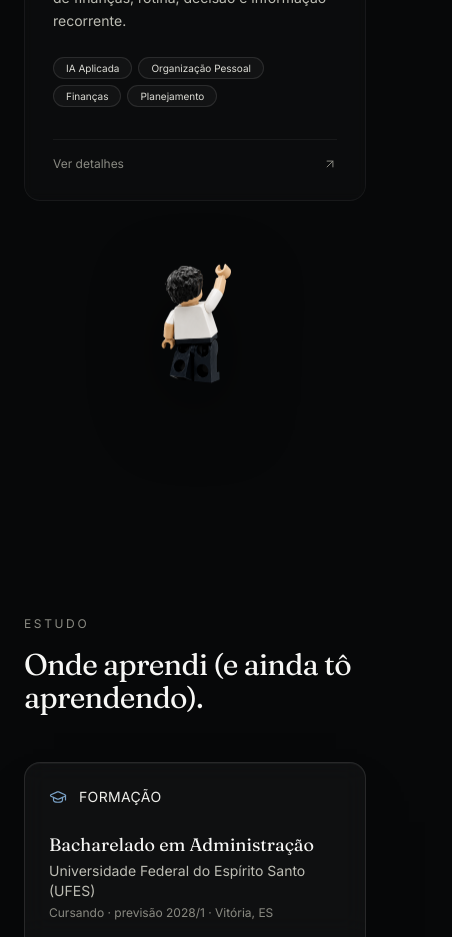
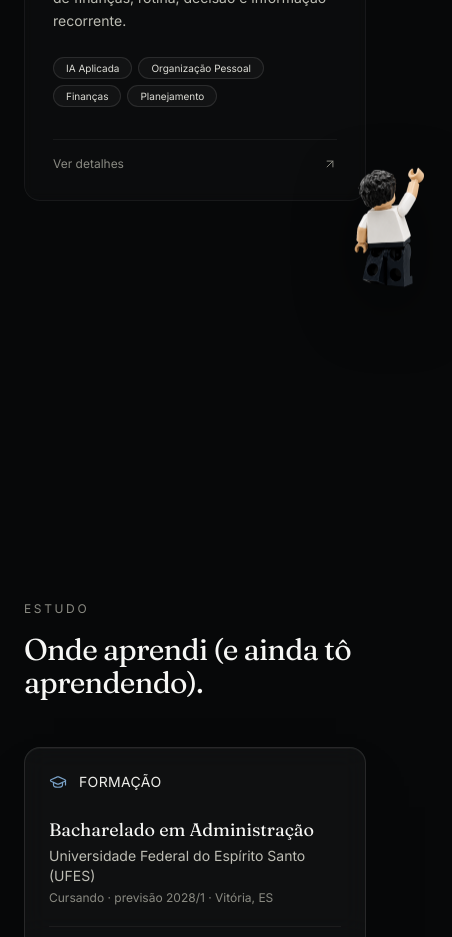
Before and after one commit to PedroFlecky/Portfolio, a React (Vite) app: page / in a window 390 px wide. Shown: the part 6600-7537 px from the top of the page, 452 px wide, since content can reach past the window. Built offline with nearby package versions, Linux system fonts and the light colour scheme.

Commit message:
Ajustes de posição e tamanho dos personagens

```diff
--- a/src/components/About.jsx
+++ b/src/components/About.jsx
@@ -40,11 +40,10 @@ export default function About() {
                 src={c.src}
                 alt="Pedro Felipe mexendo no computador"
                 draggable={false}
-                initial={{ opacity: 0, y: 16 }}
-                whileInView={{ opacity: 1, y: 0 }}
+                initial={{ opacity: 0, y: 16, scaleX: c.flip ? -1 : 1 }}
+                whileInView={{ opacity: 1, y: 0, scaleX: c.flip ? -1 : 1 }}
                 viewport={{ once: true, amount: 0.3 }}
                 transition={{ duration: 0.9, ease: [0.22, 1, 0.36, 1], delay: 0.2 }}
-                style={c.flip ? { transform: 'scaleX(-1)' } : undefined}
                 className={characterClass('about', 'z-20')}
               />
             )}
@@ -56,8 +55,7 @@ export default function About() {
                   src={c.src}
                   alt="Pedro Felipe mexendo no computador"
                   draggable={false}
-                  style={c.flip ? { transform: 'scaleX(-1)' } : undefined}
-                  className="w-52 h-auto select-none drop-shadow-[0_25px_35px_rgba(0,0,0,0.5)]"
+                  className={`w-52 h-auto select-none drop-shadow-[0_25px_35px_rgba(0,0,0,0.5)] ${c.flip ? 'scale-x-[-1]' : ''}`}
                 />
               </div>
             )}
--- a/src/components/Areas.jsx
+++ b/src/components/Areas.jsx
@@ -20,11 +20,10 @@ export default function Areas() {
             alt=""
             aria-hidden
             draggable={false}
-            initial={{ opacity: 0, x: 40 }}
-            whileInView={{ opacity: 1, x: 0 }}
+            initial={{ opacity: 0, x: 40, scaleX: c.flip ? -1 : 1 }}
+            whileInView={{ opacity: 1, x: 0, scaleX: c.flip ? -1 : 1 }}
             viewport={{ once: true, amount: 0.3 }}
             transition={{ duration: 0.9, ease: [0.22, 1, 0.36, 1] }}
-            style={c.flip ? { transform: 'scaleX(-1)' } : undefined}
             className={characterClass('areas')}
           />
         )}
--- a/src/components/Contact.jsx
+++ b/src/components/Contact.jsx
@@ -20,11 +20,10 @@ export default function Contact() {
               alt=""
               aria-hidden
               draggable={false}
-              initial={{ opacity: 0, y: -16 }}
-              whileInView={{ opacity: 1, y: 0 }}
+              initial={{ opacity: 0, y: -16, scaleX: c.flip ? -1 : 1 }}
+              whileInView={{ opacity: 1, y: 0, scaleX: c.flip ? -1 : 1 }}
               viewport={{ once: true, amount: 0.4 }}
               transition={{ duration: 0.8, ease: [0.22, 1, 0.36, 1] }}
-              style={c.flip ? { transform: 'scaleX(-1)' } : undefined}
               className={characterClass('contact', 'z-20')}
             />
           )}
--- a/src/components/Experience.jsx
+++ b/src/components/Experience.jsx
@@ -29,11 +29,10 @@ export default function Experience() {
               alt=""
               aria-hidden
               draggable={false}
-              initial={{ opacity: 0, y: 18 }}
-              whileInView={{ opacity: 1, y: 0 }}
+              initial={{ opacity: 0, y: 18, scaleX: c.flip ? -1 : 1 }}
+              whileInView={{ opacity: 1, y: 0, scaleX: c.flip ? -1 : 1 }}
               viewport={{ once: true, amount: 0.25 }}
               transition={{ duration: 0.9, ease: [0.22, 1, 0.36, 1] }}
-              style={c.flip ? { transform: 'scaleX(-1)' } : undefined}
               className={characterClass('experience', 'z-20')}
             />
           )}
--- a/src/components/Hero.jsx
+++ b/src/components/Hero.jsx
@@ -111,9 +111,8 @@ export default function Hero() {
                 src={characters.hero.src}
                 alt="Pedro Felipe acenando"
                 draggable={false}
-                animate={{ y: [0, -8, 0] }}
+                animate={{ y: [0, -8, 0], scaleX: characters.hero.flip ? -1 : 1 }}
                 transition={{ duration: 4.5, repeat: Infinity, ease: 'easeInOut' }}
-                style={characters.hero.flip ? { transform: 'scaleX(-1)' } : undefined}
                 className={`relative ${characters.hero.width} h-auto select-none drop-shadow-[0_30px_40px_rgba(0,0,0,0.5)]`}
               />
               {/* "balãozinho" discreto */}
--- a/src/components/Projects.jsx
+++ b/src/components/Projects.jsx
@@ -1,7 +1,7 @@
 import { useState } from 'react';
 import { motion } from 'framer-motion';
 import { projects } from '../data/profile.js';
-import { characters } from '../data/characters.js';
+import { characters, characterClass } from '../data/characters.js';
 import SectionTitle from './SectionTitle.jsx';
 import ProjectCard from './ProjectCard.jsx';
 import ProjectModal from './ProjectModal.jsx';
@@ -26,22 +26,19 @@ export default function Projects() {
         </div>
 
         {c.show && (
-          <motion.div
-            initial={{ opacity: 0, y: 20 }}
-            whileInView={{ opacity: 1, y: 0 }}
-            viewport={{ once: true, amount: 0.4 }}
-            transition={{ duration: 0.8, ease: [0.22, 1, 0.36, 1] }}
-            className="mt-8 flex justify-center"
-          >
-            <img
+          <div className="relative h-48 md:h-56 lg:h-64 mt-4">
+            <motion.img
               src={c.src}
               alt=""
               aria-hidden
               draggable={false}
-              style={c.flip ? { transform: 'scaleX(-1)' } : undefined}
-              className={`${c.width} h-auto pointer-events-none select-none drop-shadow-[0_25px_35px_rgba(0,0,0,0.55)]`}
+              initial={{ opacity: 0, y: 20, scaleX: c.flip ? -1 : 1 }}
+              whileInView={{ opacity: 1, y: 0, scaleX: c.flip ? -1 : 1 }}
+              viewport={{ once: true, amount: 0.4 }}
+              transition={{ duration: 0.8, ease: [0.22, 1, 0.36, 1] }}
+              className={characterClass('projects')}
             />
-          </motion.div>
+          </div>
         )}
       </div>
 
--- a/src/data/characters.js
+++ b/src/data/characters.js
@@ -52,7 +52,7 @@ export const characters = {
   about: {
     src: '/character/mexendo-pc.png',
     width: 'w-48 xl:w-56',
-    position: '-top-32 xl:-top-36 right-0 xl:-right-4',
+    position: '-top-30 xl:-top-36 right-0 xl:-right-2',
     flip: false,
     show: true,
     hideOn: 'mobile', // aparece versão mobile centralizada
@@ -61,8 +61,8 @@ export const characters = {
   // ---------- CAMPOS DE DESENVOLVIMENTO (Areas) ----------
   areas: {
     src: '/character/apontando.png',
-    width: 'w-32 lg:w-40',
-    position: '-top-8 right-44 lg:right-56',
+    width: 'w-[260px]',
+    position: '-top-64 xl:-top-[10px] left-[700px] x1:left-128',
     flip: true, // aponta pra esquerda
     show: true,
     hideOn: 'mobile',
@@ -72,7 +72,7 @@ export const characters = {
   experience: {
     src: '/character/sentado-pc.png',
     width: 'w-44 xl:w-52',
-    position: '-top-24 xl:-top-28 left-4 xl:left-10',
+    position: '-top-64 xl:-top-[264px] left-[550px] x1:left-128',
     flip: false,
     show: true,
     hideOn: 'mobile',
@@ -82,7 +82,11 @@ export const characters = {
   projects: {
     src: '/character/ajustando.png',
     width: 'w-32 md:w-40 lg:w-48',
-    // projetos não usa absolute, fica centralizado abaixo dos cards
+    position: 'top-[-80px] left-[300px] -translate-x-1/2',
+    // Padrão: centralizado no topo da área abaixo dos cards.
+    // Pra subir (chegar perto dos cards): -top-[Xpx] negativo, ex: '-top-[40px]'
+    // Pra ir pra esquerda: left-1/2 -translate-x-[80%]  (aumenta o %)
+    // Pra ir pra direita: left-1/2 -translate-x-[20%]  (diminui o %)
     flip: false,
     show: true,
   },
@@ -91,7 +95,7 @@ export const characters = {
   contact: {
     src: '/character/olhando-por-cima.png',
     width: 'w-40 md:w-48 lg:w-56',
-    position: '-top-28 md:-top-32 lg:-top-36 left-1/2 -translate-x-[65%]',
+    position: '-top-28 md:-top-1 lg:-top-36 left-[270px] -translate-x-[65%]',
     flip: false,
     show: true,
   },
```
